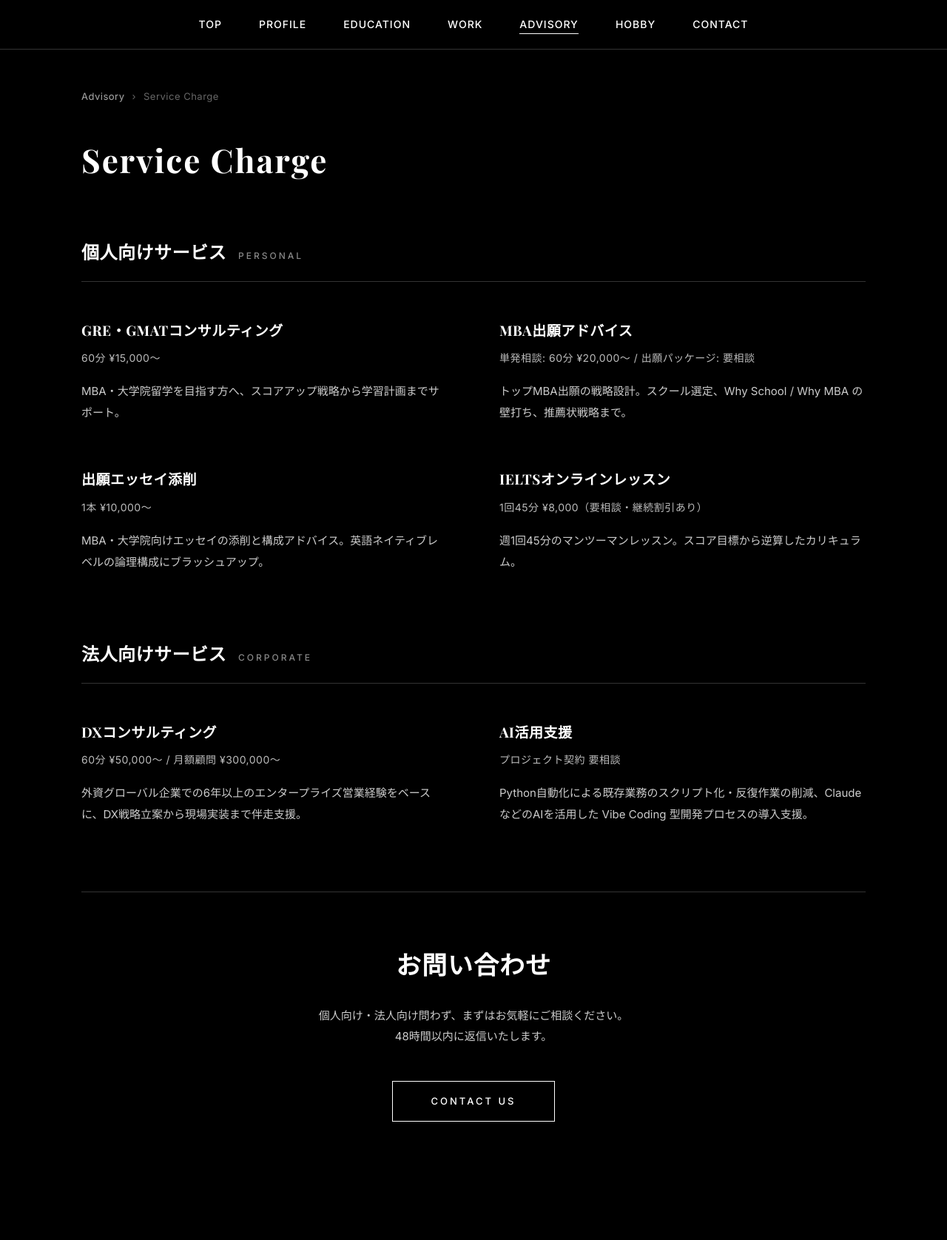
After one commit to cer-apple/portfolio, a Django app: page /advisory/detail/ in a window 1280 px wide. The commit adds this page. Shown: the whole page at 74% size. Run offline with Django 5.2, Linux system fonts and the light colour scheme.

Commit message:
Add ADVISORY section with summary + service detail pages
Two-layer layout modeled after the Eric Matsunaga 顧問・アドバイザー page:
a spacious summary with catchphrase and an orange "詳しくはこちら"
link, and a detail page listing Personal (GRE/GMAT, MBA, essay, IELTS)
and Corporate (DX, AI) services with a Contact Us CTA to an external
Google Form (placeholder URL, swap later). Keeps the monochrome Playfair
+ Inter tone; introduces a --accent-orange CSS variable for future tuning.

Co-Authored-By: Claude Opus 4.7 (1M context) <noreply@anthropic.com>

```diff
--- a/main/urls.py
+++ b/main/urls.py
@@ -6,6 +6,8 @@ urlpatterns = [
     path('profile/', views.profile, name='profile'),
     path('education/', views.education, name='education'),
     path('work/', views.work, name='work'),
+    path('advisory/', views.advisory, name='advisory'),
+    path('advisory/detail/', views.advisory_detail, name='advisory_detail'),
     path('hobby/', views.hobby, name='hobby'),
     path('contact/', views.contact, name='contact'),
 ]
--- a/main/views.py
+++ b/main/views.py
@@ -29,3 +29,16 @@ def contact(request):
 def hobby(request):
     """Hobby page view"""
     return render(request, 'hobby.html')
+
+
+def advisory(request):
+    """Advisory & Consulting summary page"""
+    return render(request, 'advisory.html')
+
+
+def advisory_detail(request):
+    """Advisory & Consulting detail page with services and contact CTA"""
+    context = {
+        'contact_form_url': 'https://forms.gle/PLACEHOLDER',
+    }
+    return render(request, 'advisory_detail.html', context)
--- a/static/main/css/style.css
+++ b/static/main/css/style.css
@@ -1,3 +1,7 @@
+:root {
+    --accent-orange: #FF6B1A;
+}
+
 * {
     margin: 0;
     padding: 0;
@@ -526,3 +530,212 @@ body {
         height: 280px;
     }
 }
+
+/* Advisory — Summary page */
+.advisory-summary {
+    max-width: 820px;
+    margin: 0 auto;
+    padding: 20px 0 40px;
+}
+
+.advisory-catchphrase {
+    font-family: 'Playfair Display', 'Hiragino Mincho ProN', 'Yu Mincho', 'Noto Serif JP', serif;
+    font-size: 30px;
+    font-weight: 700;
+    line-height: 1.9;
+    color: #fff;
+    margin-bottom: 80px;
+    letter-spacing: 1px;
+}
+
+.advisory-note {
+    color: #bbb;
+    font-size: 15px;
+    line-height: 2;
+    margin-bottom: 90px;
+}
+
+.advisory-note p {
+    margin: 0;
+}
+
+.advisory-link {
+    color: var(--accent-orange);
+    text-decoration: none;
+    font-size: 16px;
+    letter-spacing: 0.5px;
+    border-bottom: 1px solid transparent;
+    transition: border-color 0.3s ease, opacity 0.3s ease;
+}
+
+.advisory-link:hover {
+    border-bottom-color: var(--accent-orange);
+}
+
+/* Advisory — Detail page */
+.advisory-detail {
+    max-width: 1100px;
+}
+
+.advisory-breadcrumb {
+    display: flex;
+    align-items: center;
+    gap: 10px;
+    color: #888;
+    font-size: 13px;
+    margin-bottom: 40px;
+    letter-spacing: 0.5px;
+}
+
+.advisory-breadcrumb a {
+    color: #aaa;
+    text-decoration: none;
+    transition: color 0.3s ease;
+}
+
+.advisory-breadcrumb a:hover {
+    color: #fff;
+}
+
+.advisory-breadcrumb span {
+    color: #666;
+}
+
+.advisory-detail-title {
+    font-family: 'Playfair Display', serif;
+    font-size: 44px;
+    font-weight: 700;
+    letter-spacing: 2px;
+    margin-bottom: 70px;
+}
+
+.advisory-detail-section {
+    margin-bottom: 90px;
+}
+
+.advisory-detail-section-title {
+    font-family: 'Playfair Display', 'Hiragino Mincho ProN', 'Yu Mincho', 'Noto Serif JP', serif;
+    font-size: 24px;
+    font-weight: 700;
+    margin-bottom: 50px;
+    padding-bottom: 20px;
+    border-bottom: 1px solid #333;
+    letter-spacing: 0.5px;
+}
+
+.advisory-detail-section-tag {
+    font-family: 'Inter', sans-serif;
+    font-size: 12px;
+    color: #888;
+    letter-spacing: 3px;
+    margin-left: 16px;
+    font-weight: 500;
+    text-transform: uppercase;
+}
+
+.advisory-services-grid {
+    display: grid;
+    grid-template-columns: 1fr 1fr;
+    gap: 60px 70px;
+}
+
+.advisory-service {
+    padding: 0;
+}
+
+.advisory-service-name {
+    font-family: 'Playfair Display', 'Hiragino Mincho ProN', 'Yu Mincho', 'Noto Serif JP', serif;
+    font-size: 19px;
+    font-weight: 700;
+    margin-bottom: 12px;
+    letter-spacing: 0.5px;
+}
+
+.advisory-service-price {
+    font-size: 14px;
+    color: #bbb;
+    letter-spacing: 0.5px;
+    margin-bottom: 20px;
+    font-family: 'Inter', sans-serif;
+}
+
+.advisory-service-desc {
+    color: #ccc;
+    font-size: 15px;
+    line-height: 1.9;
+}
+
+/* Advisory — Contact section */
+.advisory-contact {
+    text-align: center;
+    padding-top: 70px;
+    border-top: 1px solid #333;
+    margin-top: 40px;
+}
+
+.advisory-contact-title {
+    font-family: 'Playfair Display', 'Hiragino Mincho ProN', 'Yu Mincho', 'Noto Serif JP', serif;
+    font-size: 34px;
+    font-weight: 700;
+    margin-bottom: 28px;
+    letter-spacing: 1px;
+}
+
+.advisory-contact-desc {
+    color: #ccc;
+    font-size: 15px;
+    line-height: 1.9;
+    margin-bottom: 45px;
+}
+
+.contact-button {
+    display: inline-block;
+    background-color: #000;
+    color: #fff;
+    text-decoration: none;
+    padding: 16px 52px;
+    border: 1px solid #fff;
+    font-size: 13px;
+    letter-spacing: 3px;
+    text-transform: uppercase;
+    font-weight: 500;
+    transition: background-color 0.3s ease, color 0.3s ease;
+}
+
+.contact-button:hover {
+    background-color: #fff;
+    color: #000;
+}
+
+@media (max-width: 768px) {
+    .advisory-catchphrase {
+        font-size: 20px;
+        line-height: 1.8;
+        margin-bottom: 50px;
+    }
+    .advisory-note {
+        margin-bottom: 60px;
+    }
+    .advisory-detail-title {
+        font-size: 32px;
+        margin-bottom: 50px;
+    }
+    .advisory-detail-section {
+        margin-bottom: 70px;
+    }
+    .advisory-detail-section-title {
+        font-size: 20px;
+        margin-bottom: 40px;
+    }
+    .advisory-services-grid {
+        grid-template-columns: 1fr;
+        gap: 50px;
+    }
+    .advisory-contact-title {
+        font-size: 26px;
+    }
+    .contact-button {
+        padding: 14px 40px;
+        letter-spacing: 2px;
+    }
+}
--- /dev/null
+++ b/templates/advisory_detail.html
@@ -0,0 +1,88 @@
+{% extends "base.html" %}
+
+{% block title %}Service Charge - Advisory & Consulting{% endblock %}
+
+{% block content %}
+<div class="page-container advisory-detail">
+    <nav class="advisory-breadcrumb" aria-label="Breadcrumb">
+        <a href="{% url 'advisory' %}">Advisory</a>
+        <span>&rsaquo;</span>
+        <span>Service Charge</span>
+    </nav>
+
+    <h1 class="advisory-detail-title">Service Charge</h1>
+
+    <section class="advisory-detail-section">
+        <h2 class="advisory-detail-section-title">
+            個人向けサービス<span class="advisory-detail-section-tag">Personal</span>
+        </h2>
+
+        <div class="advisory-services-grid">
+            <article class="advisory-service">
+                <h3 class="advisory-service-name">GRE・GMATコンサルティング</h3>
+                <p class="advisory-service-price">60分 ¥15,000〜</p>
+                <p class="advisory-service-desc">
+                    MBA・大学院留学を目指す方へ、スコアアップ戦略から学習計画までサポート。
+                </p>
+            </article>
+
+            <article class="advisory-service">
+                <h3 class="advisory-service-name">MBA出願アドバイス</h3>
+                <p class="advisory-service-price">単発相談: 60分 ¥20,000〜 / 出願パッケージ: 要相談</p>
+                <p class="advisory-service-desc">
+                    トップMBA出願の戦略設計。スクール選定、Why School / Why MBA の壁打ち、推薦状戦略まで。
+                </p>
+            </article>
+
+            <article class="advisory-service">
+                <h3 class="advisory-service-name">出願エッセイ添削</h3>
+                <p class="advisory-service-price">1本 ¥10,000〜</p>
+                <p class="advisory-service-desc">
+                    MBA・大学院向けエッセイの添削と構成アドバイス。英語ネイティブレベルの論理構成にブラッシュアップ。
+                </p>
+            </article>
+
+            <article class="advisory-service">
+                <h3 class="advisory-service-name">IELTSオンラインレッスン</h3>
+                <p class="advisory-service-price">1回45分 ¥8,000（要相談・継続割引あり）</p>
+                <p class="advisory-service-desc">
+                    週1回45分のマンツーマンレッスン。スコア目標から逆算したカリキュラム。
+                </p>
+            </article>
+        </div>
+    </section>
+
+    <section class="advisory-detail-section">
+        <h2 class="advisory-detail-section-title">
+            法人向けサービス<span class="advisory-detail-section-tag">Corporate</span>
+        </h2>
+
+        <div class="advisory-services-grid">
+            <article class="advisory-service">
+                <h3 class="advisory-service-name">DXコンサルティング</h3>
+                <p class="advisory-service-price">60分 ¥50,000〜 / 月額顧問 ¥300,000〜</p>
+                <p class="advisory-service-desc">
+                    外資グローバル企業での6年以上のエンタープライズ営業経験をベースに、DX戦略立案から現場実装まで伴走支援。
+                </p>
+            </article>
+
+            <article class="advisory-service">
+                <h3 class="advisory-service-name">AI活用支援</h3>
+                <p class="advisory-service-price">プロジェクト契約 要相談</p>
+                <p class="advisory-service-desc">
+                    Python自動化による既存業務のスクリプト化・反復作業の削減、Claude などのAIを活用した Vibe Coding 型開発プロセスの導入支援。
+                </p>
+            </article>
+        </div>
+    </section>
+
+    <section class="advisory-contact">
+        <h2 class="advisory-contact-title">お問い合わせ</h2>
+        <p class="advisory-contact-desc">
+            個人向け・法人向け問わず、まずはお気軽にご相談ください。<br>
+            48時間以内に返信いたします。
+        </p>
+        <a href="{{ contact_form_url }}" target="_blank" rel="noopener noreferrer" class="contact-button">Contact Us</a>
+    </section>
+</div>
+{% endblock %}
--- a/templates/base.html
+++ b/templates/base.html
@@ -35,6 +35,7 @@
                 <li><a href="{% url 'profile' %}" class="nav-link{% if active == 'profile' %} active{% endif %}">PROFILE</a></li>
                 <li><a href="{% url 'education' %}" class="nav-link{% if active == 'education' %} active{% endif %}">EDUCATION</a></li>
                 <li><a href="{% url 'work' %}" class="nav-link{% if active == 'work' %} active{% endif %}">WORK</a></li>
+                <li><a href="{% url 'advisory' %}" class="nav-link{% if active == 'advisory' or active == 'advisory_detail' %} active{% endif %}">ADVISORY</a></li>
                 <li><a href="{% url 'hobby' %}" class="nav-link{% if active == 'hobby' %} active{% endif %}">HOBBY</a></li>
                 <li><a href="{% url 'contact' %}" class="nav-link{% if active == 'contact' %} active{% endif %}">CONTACT</a></li>
             </ul>
```
Also changed, not shown: templates/advisory.html (added, +26 -0 lines).
